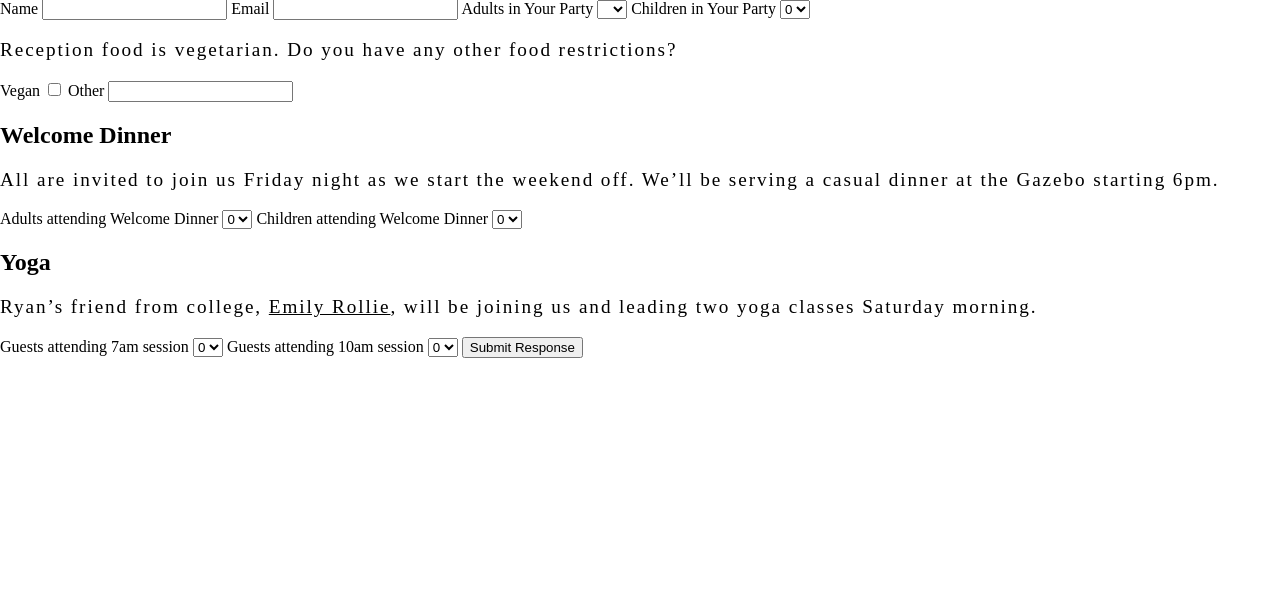
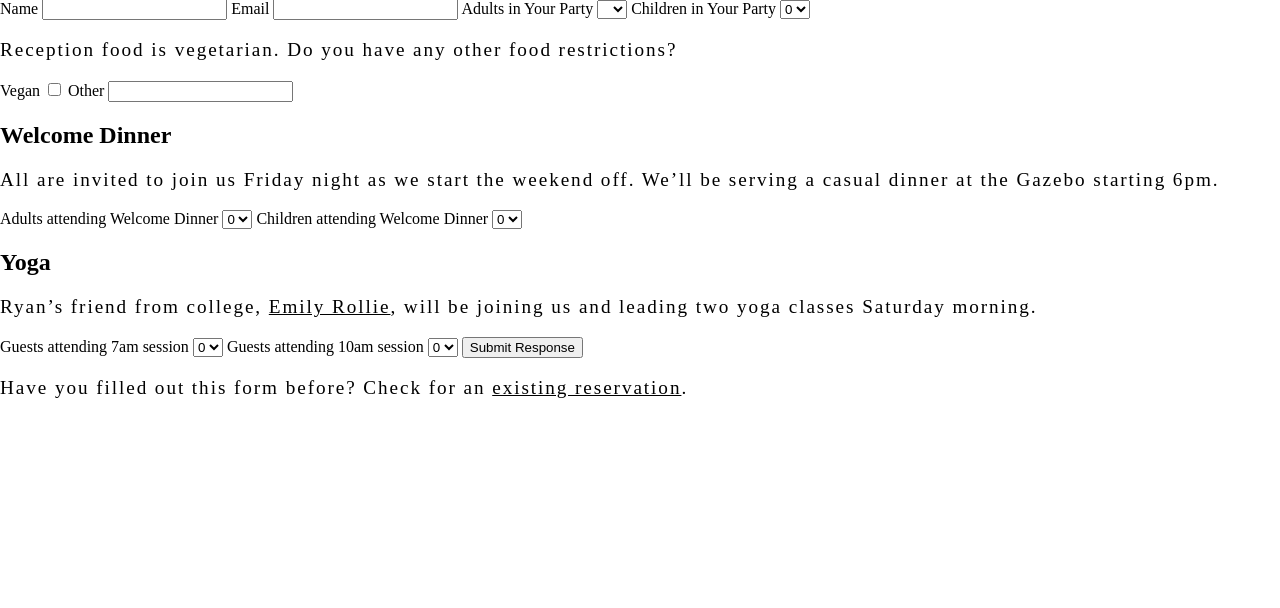
Before and after one commit to davebirinyi/aarsiat_app, a Rails app: page /guests/new in a window 1280 px wide. Shown: the part 216-824 px from the top of the page. Run offline with Rails 7, Linux system fonts and the light colour scheme; tables that the repository leaves empty hold one stand-in row (values such as "Sample post"); style sheets or scripts are compiled from the project's sources; some libraries are stand-ins or nearby versions.

Commit message:
Place desired links for reservation checks across various pages.

```diff
--- a/app/controllers/sessions_controller.rb
+++ b/app/controllers/sessions_controller.rb
@@ -5,7 +5,7 @@
   def create
     guest = Guest.find_by(email: params[:session][:email].downcase)
     if guest
-      # Log the guest in and redirect to guest's show page (w/ rsvp details).
+      # Check the guest in and redirect to guest's show page (w/ rsvp details).
       check guest
       redirect_to guest
     else
@@ -17,5 +17,7 @@
   end
 
   def destroy
+    check_out
+    redirect_to root_url
   end
 end
--- a/app/helpers/sessions_helper.rb
+++ b/app/helpers/sessions_helper.rb
@@ -13,4 +13,10 @@
   def checked_in?
     !current_guest.nil?
   end
+
+  # Logs out the current user.
+  def check_out
+    session.delete(:guest_id)
+    @current_guest = nil
+  end
 end
--- a/app/views/guests/new.html.erb
+++ b/app/views/guests/new.html.erb
@@ -50,5 +50,14 @@
 
       <%= f.submit "Submit Response", class: "" %>
     <% end %>
+
+    <p>
+      Have you filled out this form before?
+      <% if checked_in? %>
+        See your <%= link_to("existing reservation", current_guest, class: "emphasis") %>.
+      <% else %>
+        Check for an <%= link_to("existing reservation", check_path) %>.
+      <% end %>
+    </p>
   </div>
 </section>
--- a/app/views/guests/show.html.erb
+++ b/app/views/guests/show.html.erb
@@ -2,3 +2,6 @@
 <%= render "layouts/flasher" %>
 
 <%= @guest.name %>, <%= @guest.email %>
+
+
+<p>Are you not <%= @guest.name %>? You can <%= link_to("exit to the main page", check_out_path, method: "delete") %>, or <%= link_to("check here", check_path) %> for another reservation.</p>
--- a/app/views/layouts/_header.html.erb
+++ b/app/views/layouts/_header.html.erb
@@ -17,7 +17,7 @@
     </li>
     <li>
       <% if checked_in? %>
-        <%= link_to("RSVP", current_guest, class: "active") %>
+        <%= link_to("See Reservation", current_guest, class: "active") %>
       <% else %>
         <%= link_to("RSVP", rsvp_path, class: "active") %>
       <% end %>
--- a/config/routes.rb
+++ b/config/routes.rb
@@ -1,12 +1,13 @@
 Rails.application.routes.draw do
 
-  root   'static_pages#savedate'
+  # root   'static_pages#savedate'
+  root   'static_pages#home'
   get    '/savedate',  to: 'static_pages#savedate'
   get    '/home',      to: 'static_pages#home'
   get    '/rsvp',      to: 'guests#new'
   post   '/rsvp',      to: 'guests#create'
   get    '/check',     to: 'sessions#new'
   post   '/check',     to: 'sessions#create'
-  delete '/checkout',  to: 'sessions#destroy'
+  delete '/check_out',  to: 'sessions#destroy'
   resources :guests
 end
```
Also changed, not shown: test/integration/guests_check_test.rb (+12 -5 lines).
